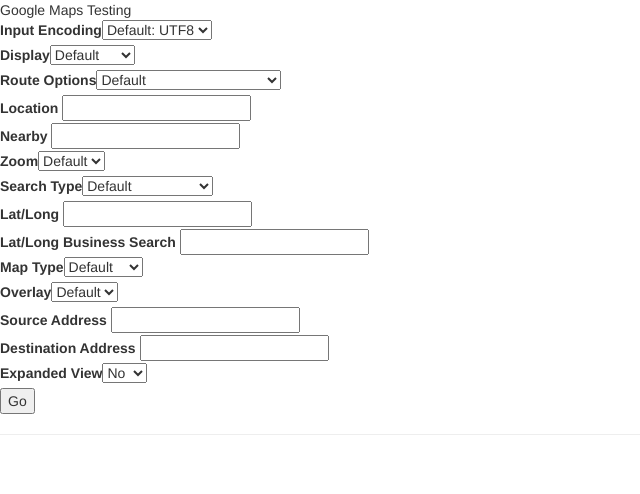
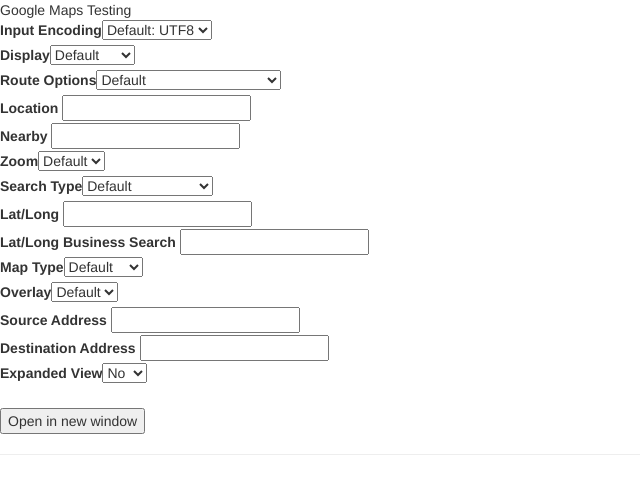
Before and after one commit to traviswilliams/google-maps-parameters, a plain HTML site: page index.html in a window 1280 px wide. Shown: the whole page, without its empty margins (0-640 px from the left). Drawn offline with Linux system fonts and the light colour scheme.

Commit message:
Update button text

```diff
--- a/index.html
+++ b/index.html
@@ -13,7 +13,9 @@
 
 		<div id="content"></div>
 		<a id="resultLink" href=""></a>
-		<button id="createParam">Go</button>
+
+		<br />
+		<button id="createParam">Open in new window</button>
 
 		<hr />
 
```
Also changed, not shown: 1 other file.
